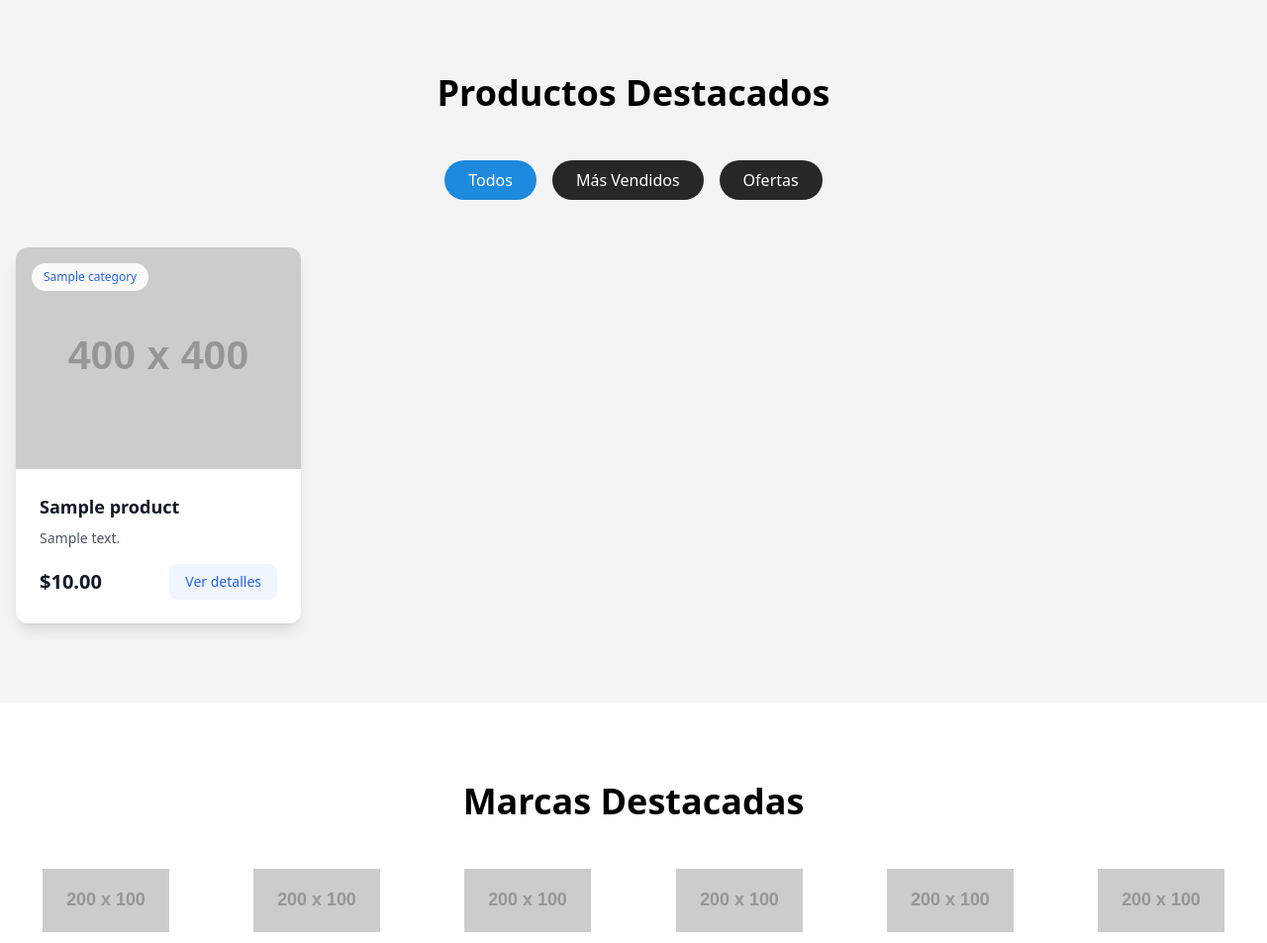
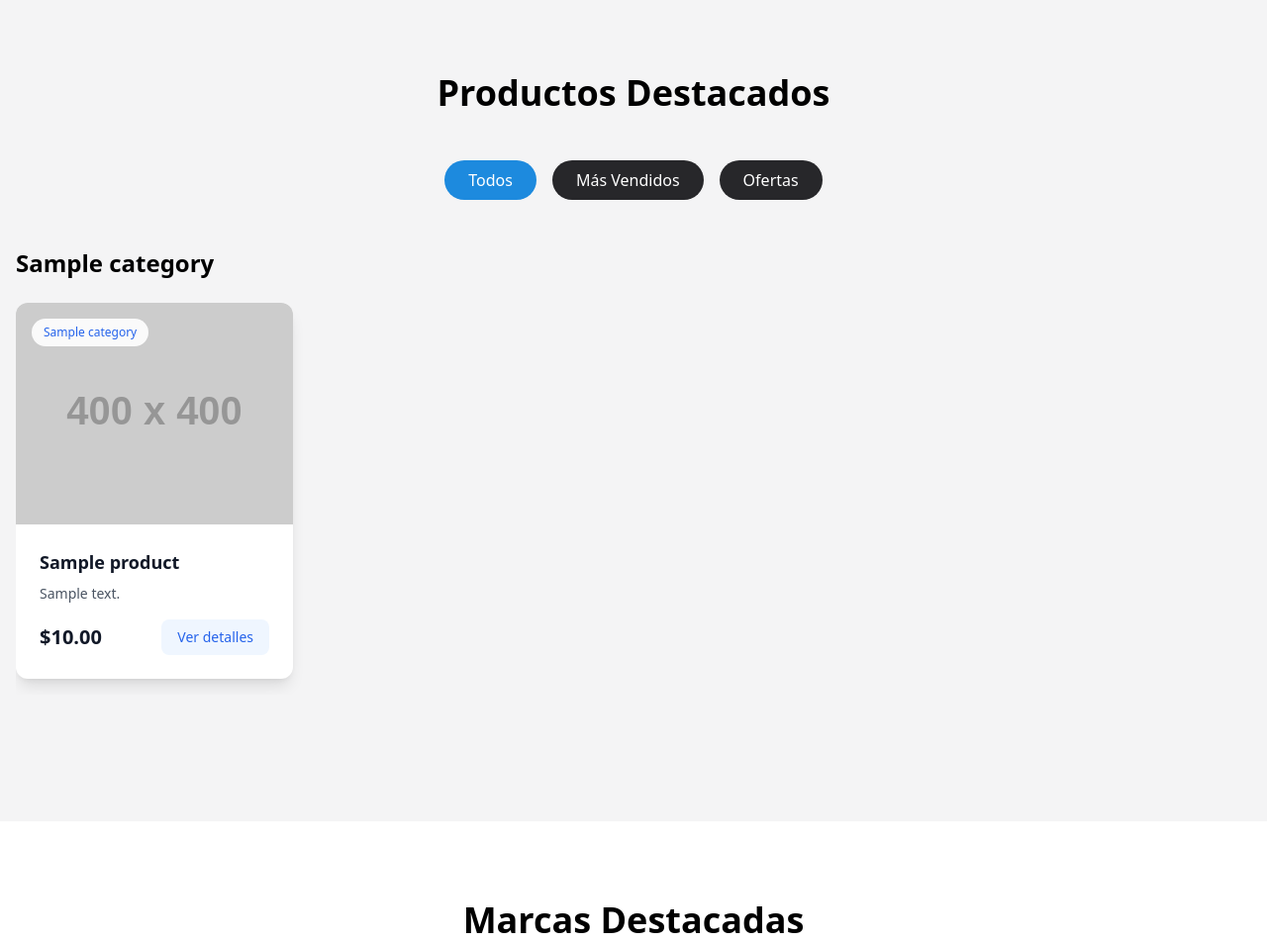
Before and after one commit to LorennMarque/CatalogProductos, a PHP site: page / in a window 1280 px wide. Shown: the part 1126-2079 px from the top of the page at 99% size. Run offline with PHP 8.4, Linux system fonts and the light colour scheme; tables that the repository leaves empty or names only in its code hold one stand-in row (values such as "Sample post"); grey boxes labelled with a size stand in for pictures from a placeholder-image service; some libraries are stand-ins or nearby versions.

Commit message:
horScroll

```diff
--- a/views/front/index.php
+++ b/views/front/index.php
@@ -8,6 +8,18 @@ require_once __DIR__ . '/../../controllers/productController.php';
 
 $productController = new ProductController($conn);
 $products = $productController->index();
+
+// Agrupar productos por categoría
+$productsByCategory = [];
+foreach ($products as $product) {
+    if (!empty($product->category_names)) {
+        $category = $product->category_names[0];
+        if (!isset($productsByCategory[$category])) {
+            $productsByCategory[$category] = [];
+        }
+        $productsByCategory[$category][] = $product;
+    }
+}
 ?>
 <!DOCTYPE html>
 <html lang="es">
@@ -35,6 +47,13 @@ $products = $productController->index();
         }
         .product-card:hover {
             transform: translateY(-5px);
+        }
+        .products-scroll {
+            scrollbar-width: none;
+            -ms-overflow-style: none;
+        }
+        .products-scroll::-webkit-scrollbar {
+            display: none;
         }
     </style>
 </head>
@@ -150,20 +169,22 @@ $products = $productController->index();
                 </button>
             </div>
 
-            <!-- Grid de Productos -->
-            <div class="grid grid-cols-2 md:grid-cols-2 lg:grid-cols-3 xl:grid-cols-4 gap-8">
-                <?php foreach ($products as $product): ?>
+            <!-- Productos por categoría -->
+            <?php foreach ($productsByCategory as $category => $categoryProducts): ?>
+            <div class="mb-12">
+                <h3 class="text-2xl font-bold mb-6"><?php echo htmlspecialchars($category); ?></h3>
+                <div class="flex overflow-x-auto products-scroll gap-6 pb-4">
+                    <?php foreach ($categoryProducts as $product): ?>
+                    <div class="min-w-[280px] flex-shrink-0">
                         <a href="<?php echo htmlspecialchars($product->slug); ?>" class="block group bg-white rounded-xl shadow-lg hover:shadow-xl transition-all duration-300 overflow-hidden hover:-translate-y-1">
                             <div class="relative">
                                 <img src="https://placehold.co/400x400"
                                      alt="<?php echo htmlspecialchars($product->title); ?>"
                                      class="w-full h-56 object-cover group-hover:scale-105 transition-transform duration-500">
 
-                        <?php if (!empty($product->category_names)): ?>
                                 <span class="absolute top-4 left-4 bg-white/90 backdrop-blur-sm text-blue-600 text-xs font-medium px-3 py-1.5 rounded-full">
-                            <?php echo htmlspecialchars($product->category_names[0]); ?>
+                                    <?php echo htmlspecialchars($category); ?>
                                 </span>
-                        <?php endif; ?>
                             </div>
 
                             <div class="p-6">
@@ -185,8 +206,11 @@ $products = $productController->index();
                                 </div>
                             </div>
                         </a>
+                    </div>
                     <?php endforeach; ?>
                 </div>
+            </div>
+            <?php endforeach; ?>
         </div>
     </section>
 
```
Lines whose indentation alone changed are shown as unchanged.
